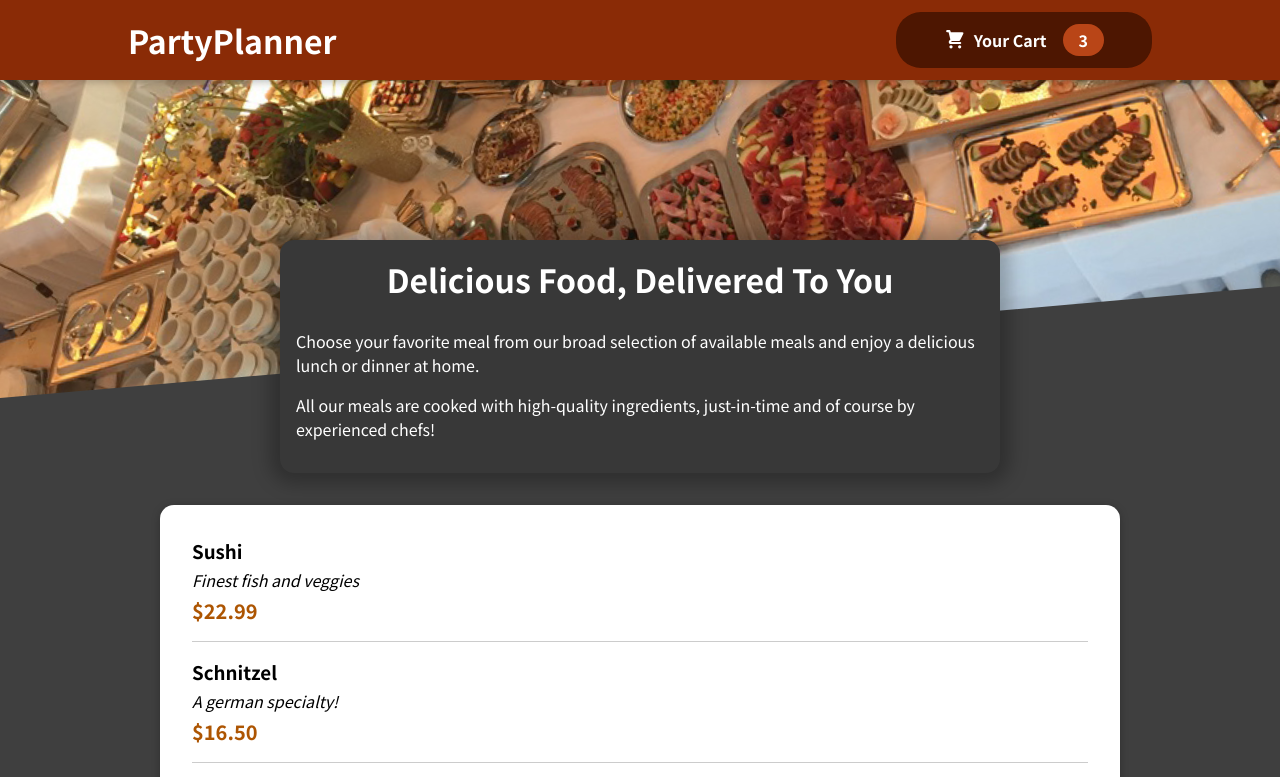
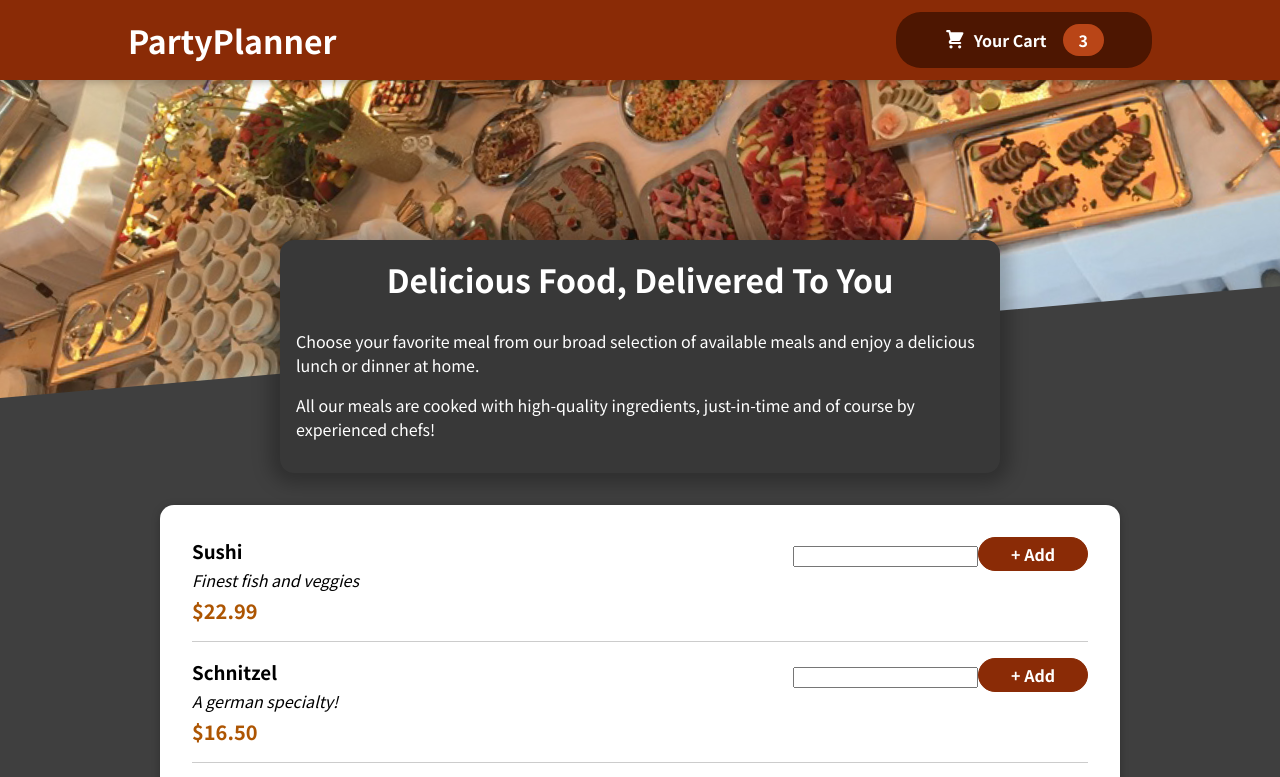
Before and after one commit to peayah/partyplanner, a React (Create React App) app: page / in a window 1280 px wide. Shown: the top 777 px of the page. Built offline with nearby package versions, Linux system fonts and the light colour scheme.

Commit message:
add meal item form

```diff
--- a/src/components/Meals/MealItem/MealItem.js
+++ b/src/components/Meals/MealItem/MealItem.js
@@ -1,5 +1,6 @@
 // from available meals
 import classes from "./MealItem.module.css"
+import MealItemForm  from "./MealItemForm"
 const MealItem = props => {
     const price = `$${props.price.toFixed(2)}`
     return <li className={classes.meal}>
@@ -10,7 +11,7 @@
         <div className={classes.price}>{price}</div>
         </div>
         <div>
-
+        <MealItemForm/>
         </div>
     </li>
 }
```
